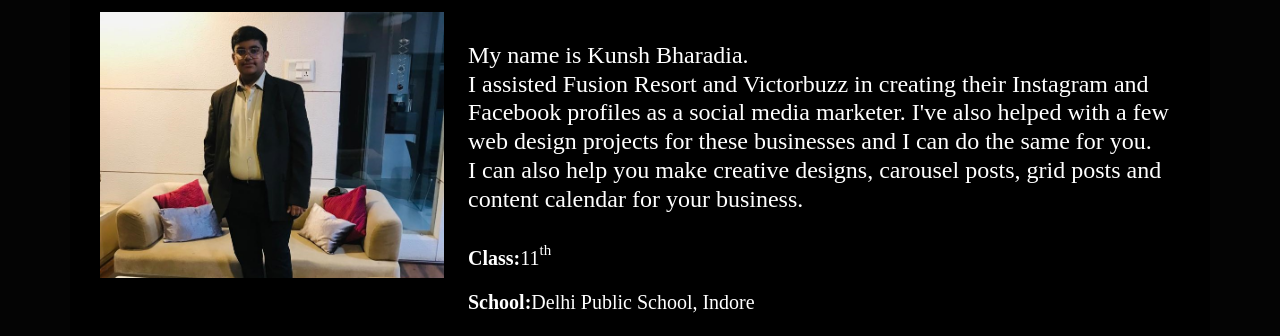
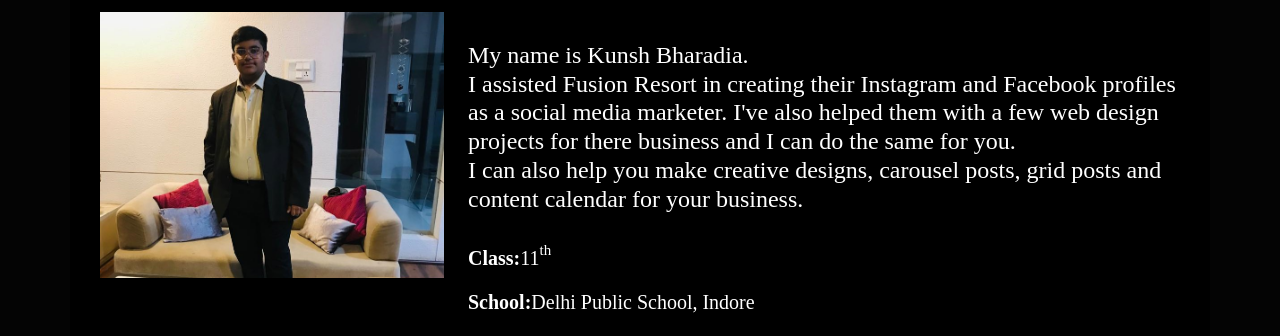
Before and after one commit to Kunsh0612/KunshBharadia, a plain HTML site: page index.html in a window 1280 px wide. Both pictures are taken after a click on the link "About". Shown: the part 201-537 px from the top of the page. Drawn offline with Linux system fonts and the light colour scheme.

Commit message:
Update index.html

```diff
--- a/index.html
+++ b/index.html
@@ -82,7 +82,7 @@
           <img src="assets/img/me.jpg" class="img-fluid" alt="">
         </div>
         <div class="col-lg-8 pt-4 pt-lg-0 content" data-aos="fade-left">
-          <h4><br>My name is Kunsh Bharadia. <br>I assisted Fusion Resort and Victorbuzz in creating their Instagram and Facebook profiles as a social media marketer. I've also helped with a few web design projects for these businesses and I can do the same for you. <br>I can also help you make creative designs, carousel posts, grid posts and content calendar for your business.</h4><br>
+          <h4><br>My name is Kunsh Bharadia. <br>I assisted Fusion Resort in creating their Instagram and Facebook profiles as a social media marketer. I've also helped them with a few web design projects for there business and I can do the same for you. <br>I can also help you make creative designs, carousel posts, grid posts and content calendar for your business.</h4><br>
           <ul>
               <h5>
               <li><b>Class:</b> 11<sup>th</sup></li>
```
